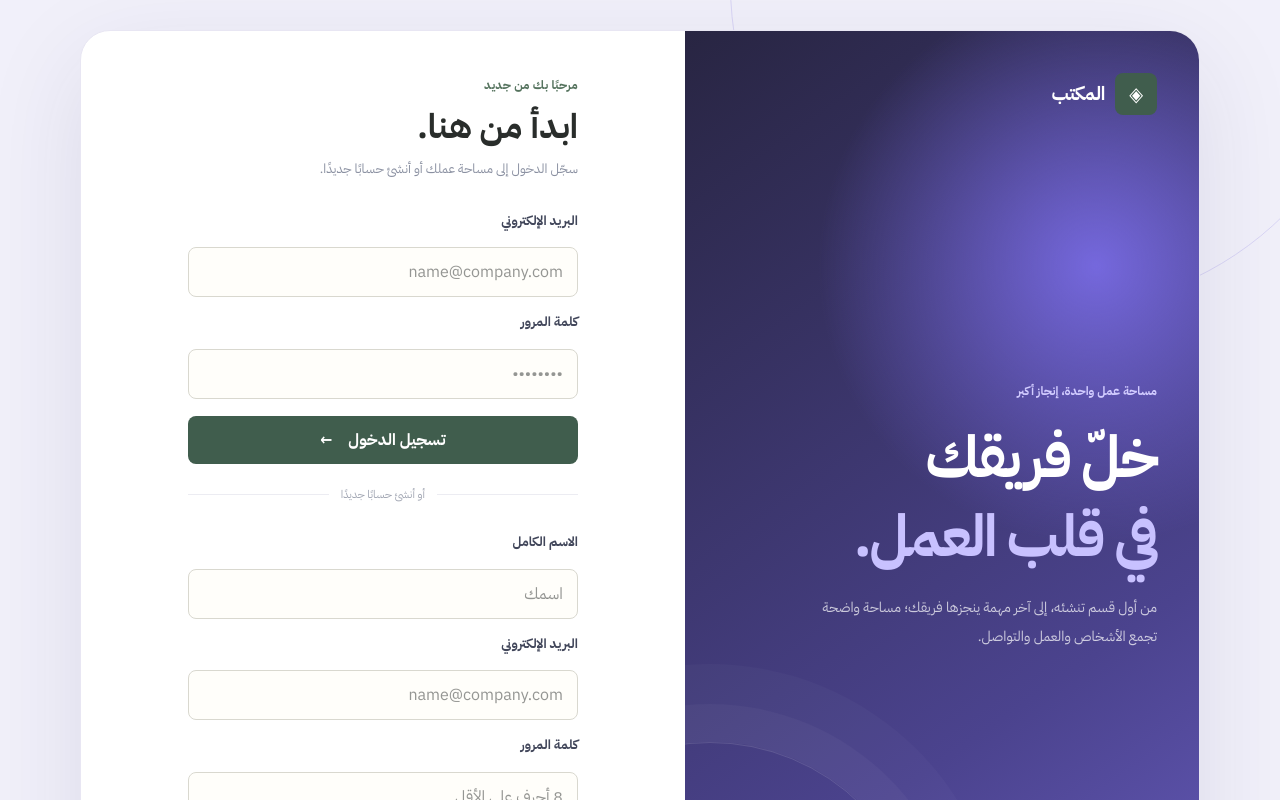
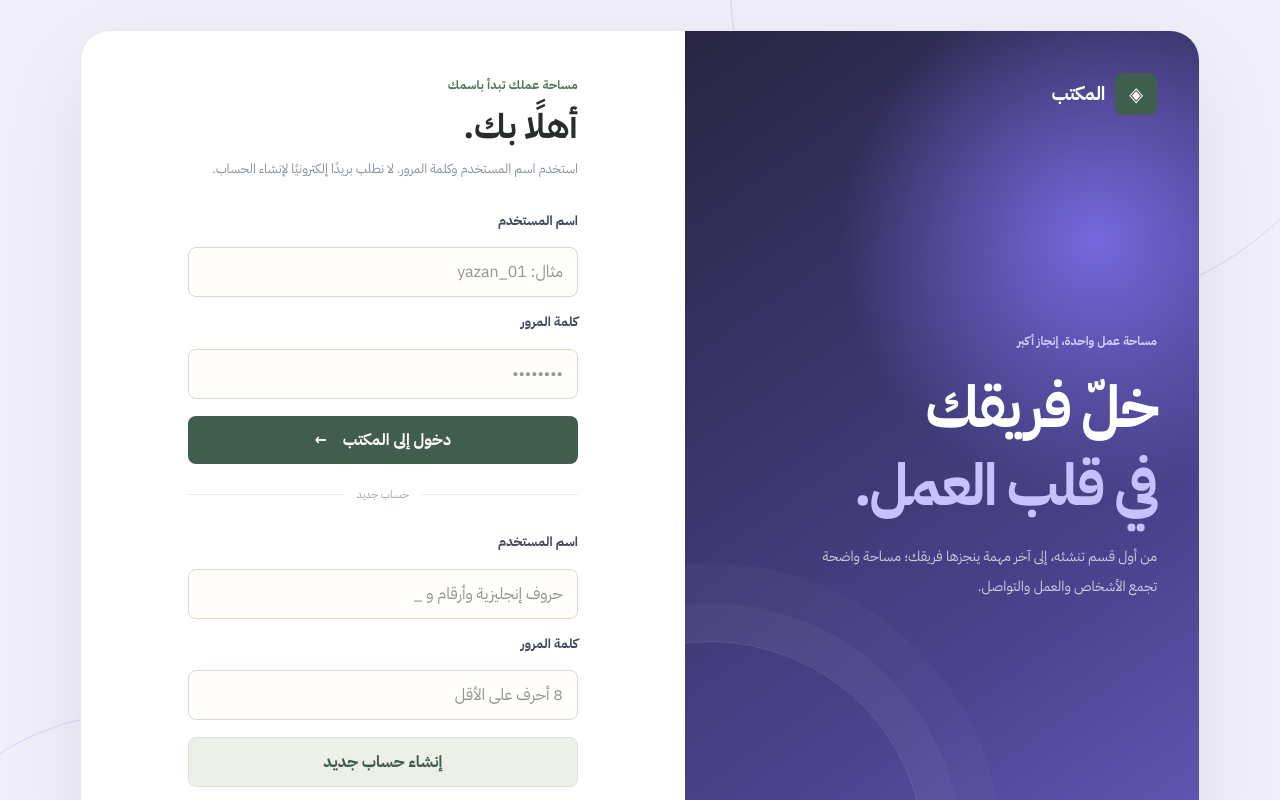
Before and after one commit to yznm1lq-pixel/the-office-mvp, a Next.js app: page /login in a window 1280 px wide. Shown: the top 800 px of the page. Built offline with nearby package versions, Linux system fonts and the light colour scheme; no server answers.

Commit message:
Redesign login for username and password only

```diff
--- a/app/login/page.tsx
+++ b/app/login/page.tsx
@@ -18,13 +18,11 @@ export default async function LoginPage({ searchParams }: Props) {
       </section>
       <section className="auth-form-panel">
         <div className="auth-form-inner">
-          <p className="eyebrow">مرحبًا بك من جديد</p><h2>ابدأ من هنا.</h2><p className="auth-description">سجّل الدخول إلى مساحة عملك أو أنشئ حسابًا جديدًا.</p>
+          <p className="eyebrow">مساحة عملك تبدأ باسمك</p><h2>أهلًا بك.</h2><p className="auth-description">استخدم اسم المستخدم وكلمة المرور. لا نطلب بريدًا إلكترونيًا لإنشاء الحساب.</p>
           {!configured ? <div className="notice notice-error">إعدادات الاتصال بقاعدة البيانات غير مكتملة.</div> : <>
-            {params.message === "check-email" && <div className="notice notice-success">أرسلنا رسالة تأكيد إلى بريدك. بعد التأكيد ستعود إلى الخطوة التي بدأت منها.</div>}
+            {params.error === "auth-config" && <div className="notice notice-error">تعذر إنشاء جلسة الحساب. تحقق من إعدادات المصادقة ثم أعد المحاولة.</div>}{params.error === "signup" && <div className="notice notice-error">اسم المستخدم مستخدم أو كلمة المرور غير صالحة.</div>}
             {params.error && <div className="notice notice-error">{params.error === "credentials" ? "البريد أو كلمة المرور غير صحيحة." : "تعذر إكمال العملية. راجع البيانات وحاول مجددًا."}</div>}
-            <form action={signIn} className="auth-form"><input type="hidden" name="next" value={next}/><label>البريد الإلكتروني</label><input className="field" type="email" name="email" autoComplete="email" placeholder="name@company.com" required/><label>كلمة المرور</label><input className="field" type="password" name="password" autoComplete="current-password" placeholder="••••••••" minLength={8} required/><button className="primary-button w-full" type="submit">تسجيل الدخول <span className="mr-2">←</span></button></form>
-            <div className="auth-divider"><span/> أو أنشئ حسابًا جديدًا <span/></div>
-            <form action={signUp} className="auth-form"><input type="hidden" name="next" value={next}/><label>الاسم الكامل</label><input className="field" name="fullName" autoComplete="name" placeholder="اسمك" required minLength={2}/><label>البريد الإلكتروني</label><input className="field" type="email" name="email" autoComplete="email" placeholder="name@company.com" required/><label>كلمة المرور</label><input className="field" type="password" name="password" autoComplete="new-password" placeholder="8 أحرف على الأقل" minLength={8} required/><button className="secondary-button w-full" type="submit">إنشاء حساب</button></form>
+            <form action={signIn} className="auth-form"><input type="hidden" name="next" value={next}/><label>اسم المستخدم</label><input className="field" name="username" autoComplete="username" placeholder="مثال: yazan_01" required minLength={3}/><label>كلمة المرور</label><input className="field" type="password" name="password" autoComplete="current-password" placeholder="••••••••" minLength={8} required/><button className="primary-button w-full" type="submit">دخول إلى المكتب <span className="mr-2">←</span></button></form><div className="auth-divider"><span/> حساب جديد <span/></div><form action={signUp} className="auth-form"><input type="hidden" name="next" value="/onboarding/profile"/><label>اسم المستخدم</label><input className="field" name="username" autoComplete="username" placeholder="حروف إنجليزية وأرقام و _" required minLength={3} maxLength={24} pattern="[a-zA-Z0-9_]{3,24}"/><label>كلمة المرور</label><input className="field" type="password" name="password" autoComplete="new-password" placeholder="8 أحرف على الأقل" minLength={8} required/><button className="secondary-button w-full" type="submit">إنشاء حساب جديد</button></form>
           </>}
           <Link href="/" className="auth-back">العودة إلى الصفحة الرئيسية</Link>
         </div>
```
